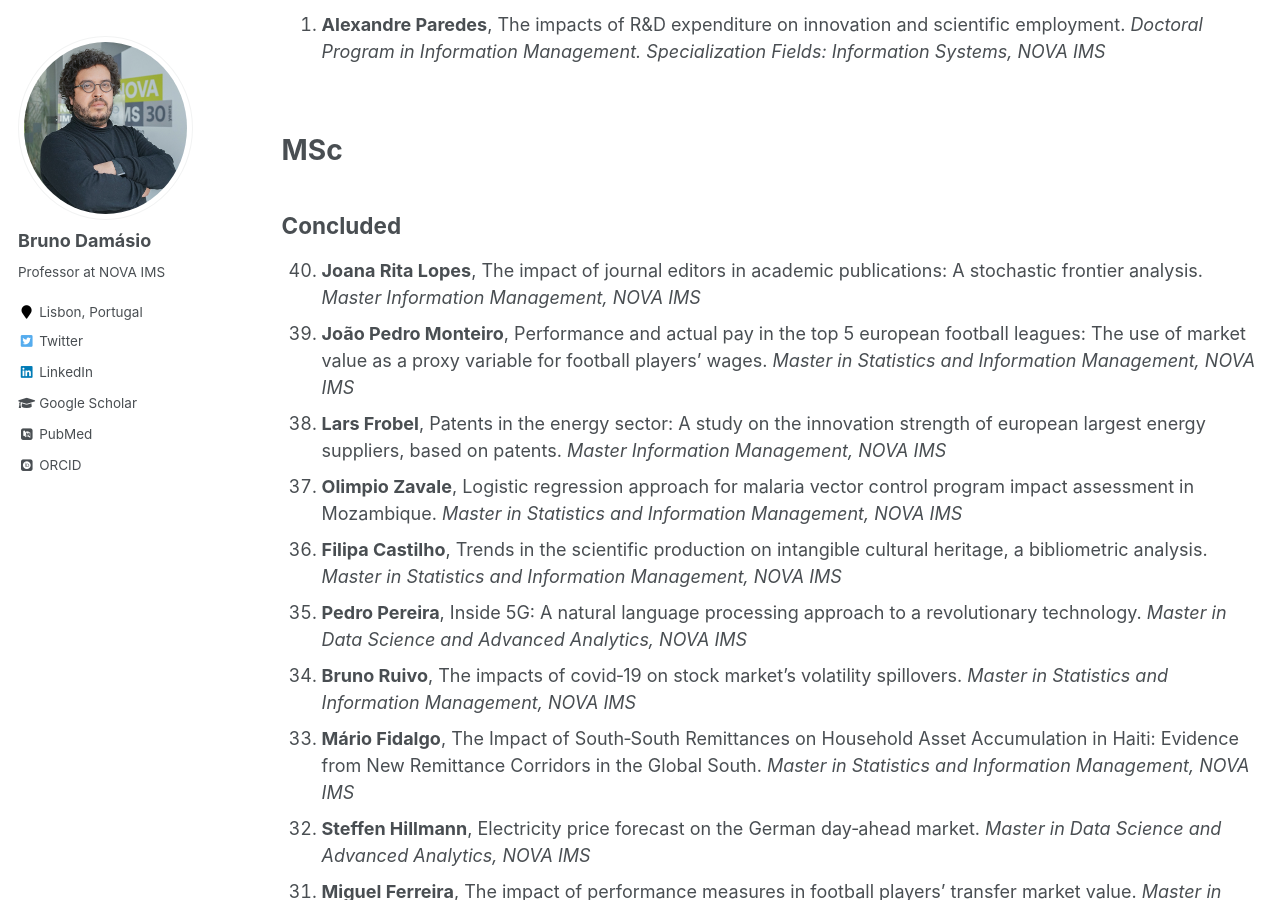
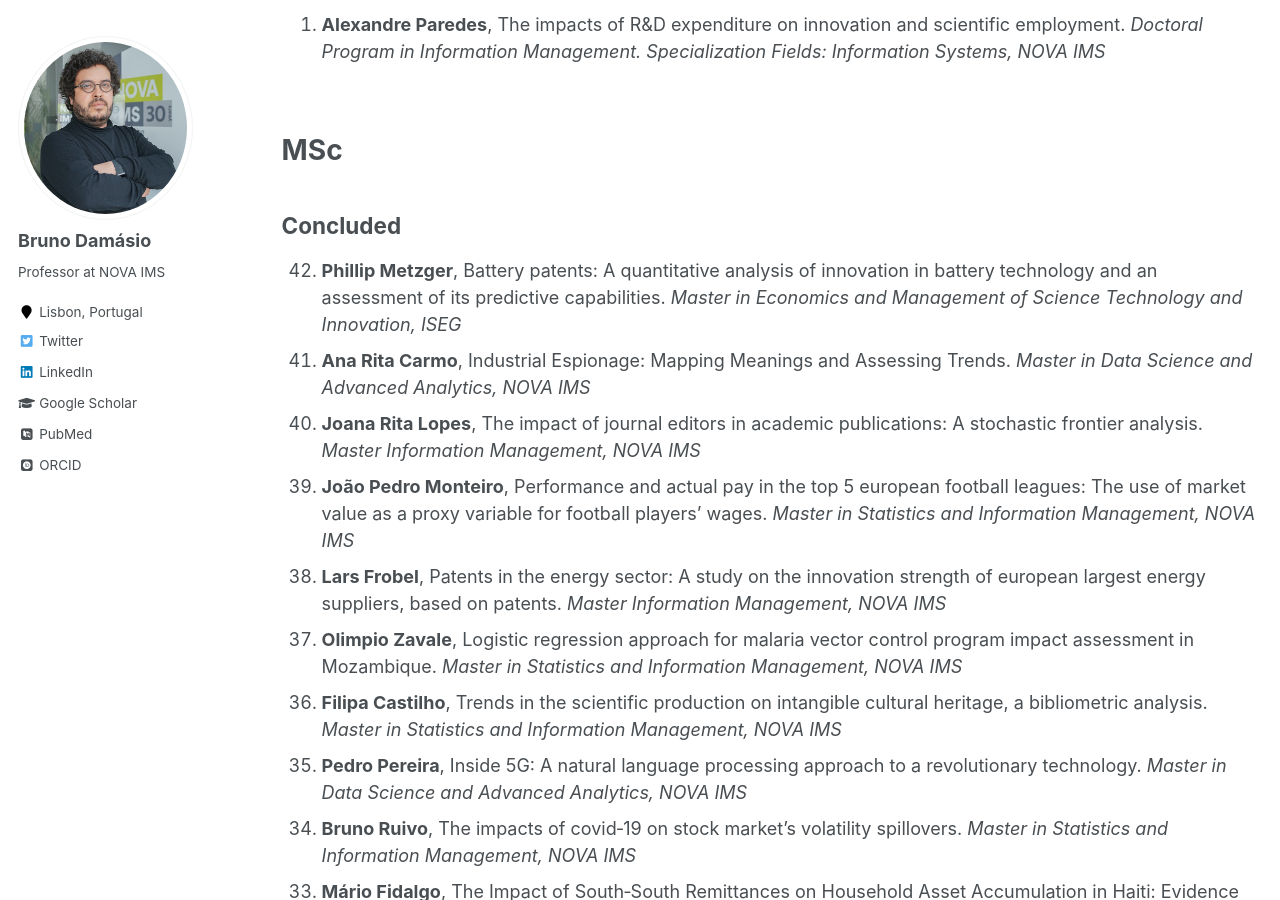
Before and after one commit to damasiob/damasiob.github.io, a Jekyll site: the page built from _pages/orietation.md, in a window 1280 px wide and 900 px high, scrolled down 606 px. Built offline with Jekyll 4.4.1, drawn with Linux system fonts in a browser that asks for light colours; some web fonts are replaced; some of the changed text lies outside the part shown.

Commit message:
Update orietation.md

```diff
--- a/_pages/orietation.md
+++ b/_pages/orietation.md
@@ -36,6 +36,11 @@ Concluded
 ---
 
 <ol reversed>
+
+  <li><b>Phillip Metzger</b>, Battery patents: A quantitative analysis of innovation in battery technology and an assessment of its predictive capabilities. <i>Master in Economics and Management of Science Technology and Innovation, ISEG</i></li>
+
+  <li><b>Ana Rita Carmo</b>, Industrial Espionage: Mapping Meanings and Assessing Trends. <i>Master in Data Science and Advanced Analytics, NOVA IMS</i></li>
+
   <li><b>Joana Rita Lopes</b>, The impact of journal editors in academic publications: A stochastic frontier analysis. <i>Master Information Management, NOVA IMS</i></li>
   <li><b>João Pedro Monteiro</b>, Performance and actual pay in the top 5 european football leagues: The use of market value as a proxy variable for football players’ wages. <i>Master in Statistics and Information Management, NOVA IMS</i></li>
 <li><b>Lars Frobel</b>, Patents in the energy sector: A study on the innovation strength of european
```
Also changed, not shown: other parts of _pages/orietation.md (+0 -2 lines).
